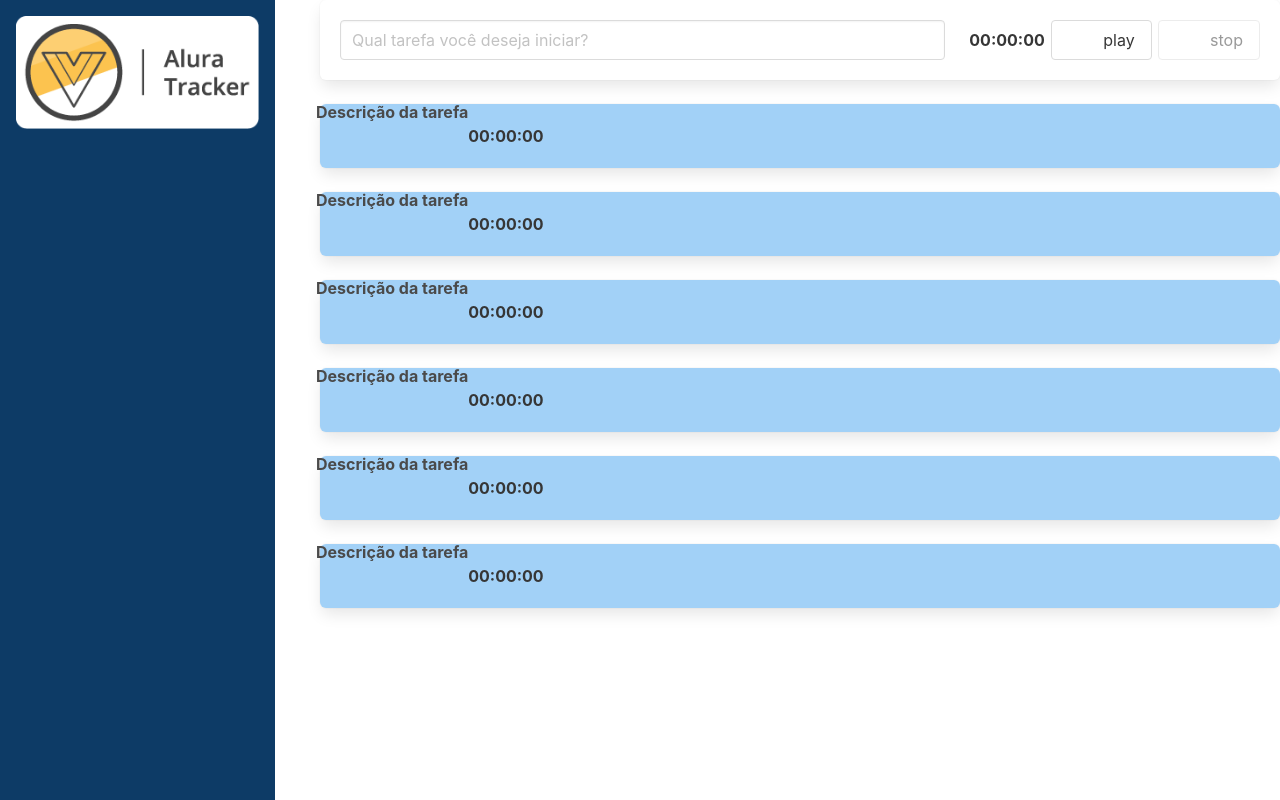
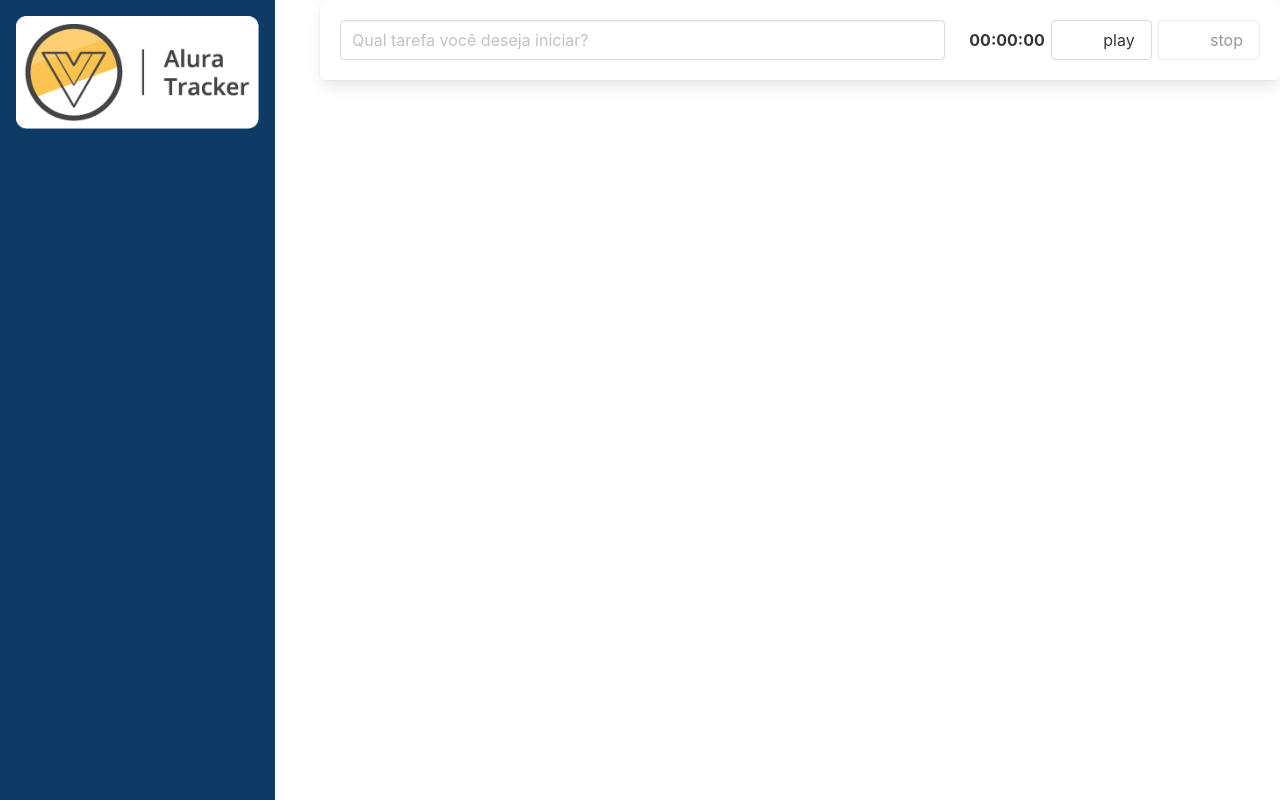
Before and after one commit to netsoncavina/alura-tracker, a Vue app: page / in a window 1280 px wide. Built offline with nearby package versions, Linux system fonts and the light colour scheme; the HTML template or start-up script is replaced by a standard one.

Commit message:
implementada atualização dinamica das tarefas

```diff
--- a/src/App.vue
+++ b/src/App.vue
@@ -6,12 +6,11 @@
     <div class="column is-three-quarter">
       <Formulario @aoSalvarTarefa="adicionarTarefa" />
       <div class="lista">
-        <Tarefa />
-        <Tarefa />
-        <Tarefa />
-        <Tarefa />
-        <Tarefa />
-        <Tarefa />
+        <Tarefa
+          v-for="(tarefa, index) in tarefas"
+          :key="index"
+          :tarefa="tarefa"
+        />
       </div>
     </div>
   </main>
--- a/src/components/Formulario.vue
+++ b/src/components/Formulario.vue
@@ -25,6 +25,7 @@ import { defineComponent } from "vue";
 import Temporizador from "./Temporizador.vue";
 export default defineComponent({
   name: "FormularioTarefa",
+  emits: ["aoSalvarTarefa"],
   data() {
     return {
       descricao: "",
@@ -35,7 +36,10 @@ export default defineComponent({
   },
   methods: {
     finalizarTarefa(tempoDecorrido: number): void {
-      console.log("Tempo em segundos: ", tempoDecorrido, this.descricao);
+      this.$emit("aoSalvarTarefa", {
+        tempoDecorrido,
+        descricao: this.descricao,
+      });
       this.descricao = "";
     },
   },
--- a/src/components/Tarefa.vue
+++ b/src/components/Tarefa.vue
@@ -1,22 +1,29 @@
 <template>
   <div class="box has-text-weight-bold">
     <div class="columns">
-      <div class="columns is-7">Descrição da tarefa</div>
+      <div class="columns is-7">{{ tarefa.descricao }}</div>
       <div class="column">
-        <Cronometro />
+        <Cronometro :tempoEmSegundos="tarefa.tempoDecorrido" />
       </div>
     </div>
   </div>
 </template>
 
 <script lang="ts">
-import { defineComponent } from "vue";
+import { defineComponent, PropType } from "vue";
 import Cronometro from "./Cronometro.vue";
+import ITarefa from "@/interfaces/ITarefa";
 
 export default defineComponent({
   name: "TarefaVue",
   components: {
     Cronometro,
+  },
+  props: {
+    tarefa: {
+      type: Object as PropType<ITarefa>,
+      required: true,
+    },
   },
 });
 </script>
--- a/src/interfaces/ITarefa.ts
+++ b/src/interfaces/ITarefa.ts
@@ -1,4 +1,4 @@
 export default interface ITarefa {
-  duracaoEmSegundos: number;
+  tempoDecorrido: number;
   descricao: string;
 }
```
